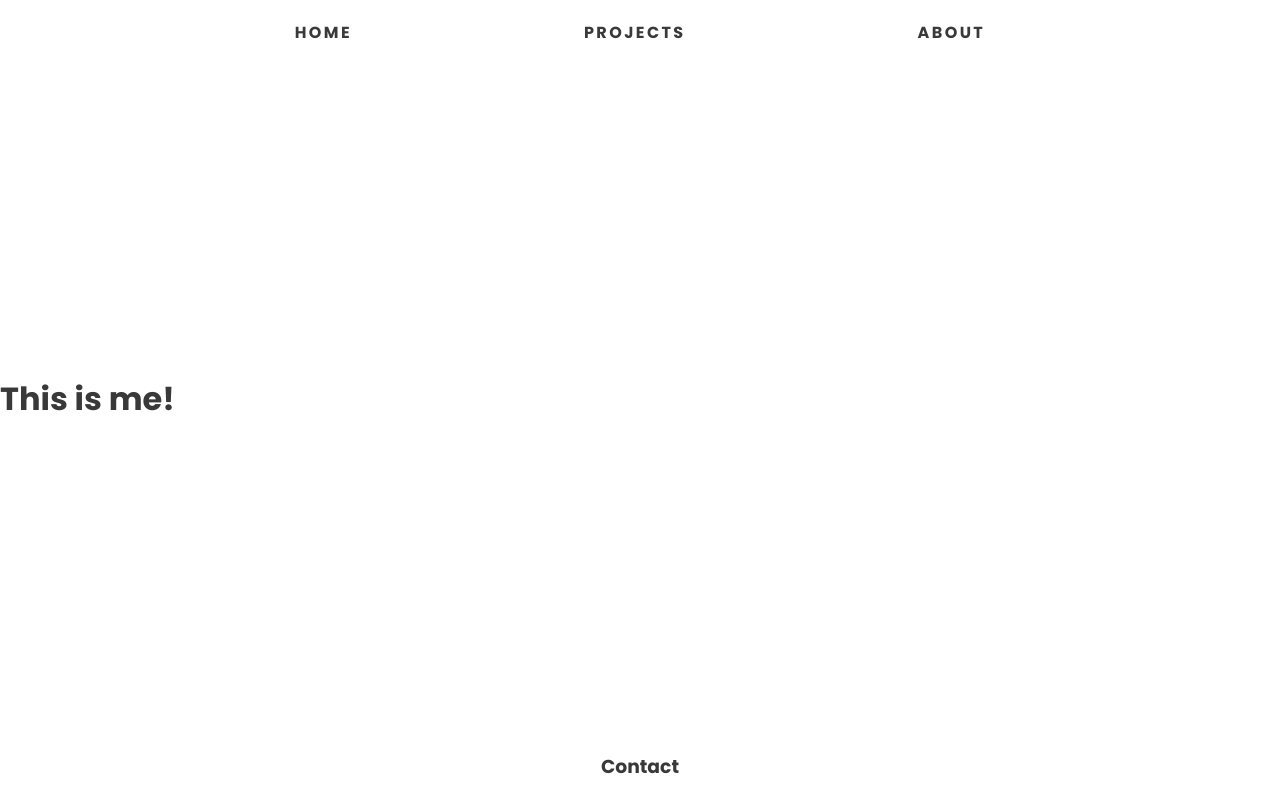
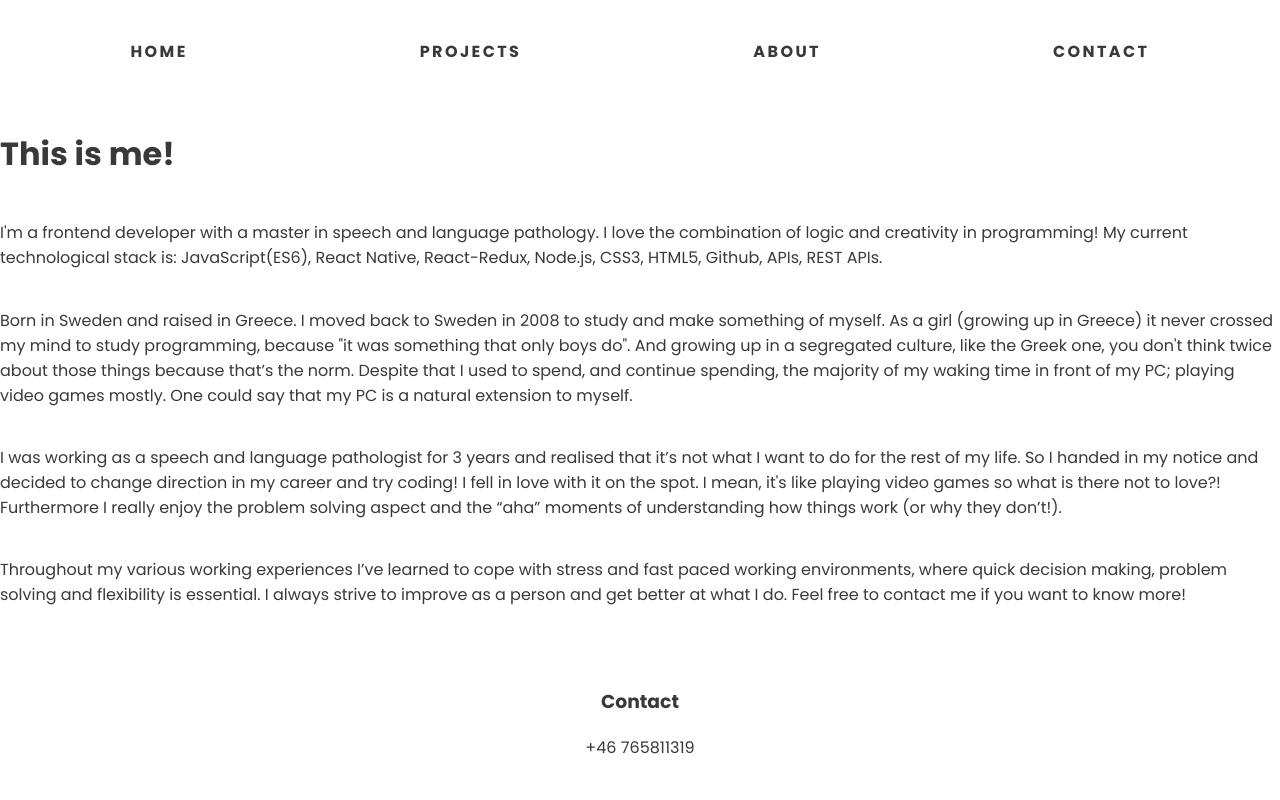
Before and after one commit to anndimi/portfolio-annadimi, a React (Create React App) app in the folder frontend/: page /about in a window 1280 px wide. Built offline with nearby package versions, Linux system fonts and the light colour scheme; no server answers.

Commit message:
added project images to database, started styling of project page

```diff
--- a/frontend/public/index.html
+++ b/frontend/public/index.html
@@ -1,23 +1,25 @@
 <!DOCTYPE html>
 <html lang="en">
-
   <head>
     <meta charset="utf-8" />
-  <link rel="icon" href="%PUBLIC_URL%/favicon.ico" />
     <meta name="viewport" content="width=device-width, initial-scale=1" />
     <meta name="theme-color" content="#000000" />
-  <meta name="description" content="Web site created using create-react-app" />
-  <link rel="apple-touch-icon" href="%PUBLIC_URL%/logo192.png" />
+    <meta
+      name="description"
+      content="Web site created using create-react-app"
+    />
+
     <!--
       manifest.json provides metadata used when your web app is installed on a
       user's mobile device or desktop. See https://developers.google.com/web/fundamentals/web-app-manifest/
     -->
     <link rel="manifest" href="%PUBLIC_URL%/manifest.json" />
-  <link rel="preconnect" href="https://fonts.googleapis.com">
-  <link rel="preconnect" href="https://fonts.gstatic.com" crossorigin>
+    <link rel="preconnect" href="https://fonts.googleapis.com" />
+    <link rel="preconnect" href="https://fonts.gstatic.com" crossorigin />
     <link
       href="https://fonts.googleapis.com/css2?family=Poppins:ital,wght@0,100;0,200;0,300;0,400;0,500;0,600;0,700;1,100;1,200;1,300;1,400&display=swap"
-    rel="stylesheet">
+      rel="stylesheet"
+    />
     <!--
       Notice the use of %PUBLIC_URL% in the tags above.
       It will be replaced with the URL of the `public` folder during the build.
@@ -44,5 +46,4 @@
       To create a production bundle, use `npm run build` or `yarn build`.
     -->
   </body>
-
 </html>
--- a/frontend/src/App.js
+++ b/frontend/src/App.js
@@ -5,6 +5,7 @@ import Home from './pages/Home'
 import ProjectsPage from './pages/ProjectsPage'
 import ProjectPage from './pages/ProjectPage'
 import About from './pages/About'
+import Contact from './pages/Contact'
 import Footer from './elements/Footer'
 import './App.css'
 
@@ -34,12 +35,14 @@ const App = () => {
             path="/projects"
             element={<ProjectsPage projects={projects} />}
           />
-
-          <Route path="/projects/:name" element={<ProjectPage />} />
-
+          <Route
+            path="/projects/:name"
+            element={<ProjectPage githubProjects={projects} />}
+          />
           <Route path="/about" element={<About user={user} />} />
+          <Route path="/contact" element={<Contact user={user} />} />
         </Routes>
-        <Footer />
+        <Footer user={user} />
       </BrowserRouter>
     </div>
   )
--- a/frontend/src/elements/Footer.js
+++ b/frontend/src/elements/Footer.js
@@ -1,11 +1,16 @@
 import React from 'react'
 import styled from 'styled-components'
 
-const Footer = () => {
+const Footer = ({ user }) => {
   return (
     <>
       <FooterContainer>
         <h3>Contact</h3>
+        <FooterInfoContainer>
+          <span>+46 765811319</span>
+          <span>{user.email}</span>
+          <span>{user.company}</span>
+        </FooterInfoContainer>
       </FooterContainer>
     </>
   )
@@ -15,7 +20,16 @@ export default Footer
 
 const FooterContainer = styled.div`
   display: flex;
-  justify-content: space-around;
-  gap: 15vw;
+  flex-direction: column;
+  justify-content: center;
+  padding: 5vh 0 5vh 0;
   margin: 0 auto;
+  h3 {
+    text-align: center;
+  }
 `
+
+const FooterInfoContainer = styled.div`
+  display: flex;
+  flex-direction: column;
+`
--- a/frontend/src/elements/Navbar.js
+++ b/frontend/src/elements/Navbar.js
@@ -9,6 +9,7 @@ const NavBar = () => {
         <Link to="/">Home</Link>
         <Link to="/projects">Projects</Link>
         <Link to="/about">About</Link>
+        <Link to="/contact">Contact</Link>
       </NavbarContainer>
     </>
   )
@@ -21,7 +22,7 @@ const NavbarContainer = styled.div`
   justify-content: space-around;
   align-items: center;
   gap: 15vw;
-  height: 8vh;
+  padding: 3vh 0 3vh 0;
   margin: 0 auto;
   a {
     color: #393939;
--- a/frontend/src/pages/About.js
+++ b/frontend/src/pages/About.js
@@ -1,9 +1,45 @@
 import React from 'react'
+import styled from 'styled-components'
 
 const About = ({ user }) => {
   return (
     <>
       <h1>This is me!</h1>
+      <p>
+        I'm a frontend developer with a master in speech and language pathology.
+        I love the combination of logic and creativity in programming! My
+        current technological stack is: JavaScript(ES6), React Native,
+        React-Redux, Node.js, CSS3, HTML5, Github, APIs, REST APIs.
+      </p>
+
+      <p>
+        Born in Sweden and raised in Greece. I moved back to Sweden in 2008 to
+        study and make something of myself. As a girl (growing up in Greece) it
+        never crossed my mind to study programming, because "it was something
+        that only boys do". And growing up in a segregated culture, like the
+        Greek one, you don't think twice about those things because that’s the
+        norm. Despite that I used to spend, and continue spending, the majority
+        of my waking time in front of my PC; playing video games mostly. One
+        could say that my PC is a natural extension to myself.
+      </p>
+
+      <p>
+        I was working as a speech and language pathologist for 3 years and
+        realised that it’s not what I want to do for the rest of my life. So I
+        handed in my notice and decided to change direction in my career and try
+        coding! I fell in love with it on the spot. I mean, it's like playing
+        video games so what is there not to love?! Furthermore I really enjoy
+        the problem solving aspect and the “aha” moments of understanding how
+        things work (or why they don’t!).
+      </p>
+
+      <p>
+        Throughout my various working experiences I’ve learned to cope with
+        stress and fast paced working environments, where quick decision making,
+        problem solving and flexibility is essential. I always strive to improve
+        as a person and get better at what I do. Feel free to contact me if you
+        want to know more!
+      </p>
     </>
   )
 }
--- /dev/null
+++ b/frontend/src/pages/Contact.js
@@ -0,0 +1,11 @@
+import React from 'react'
+
+const Contact = () => {
+  return (
+    <>
+      <h1>This is a contact!</h1>
+    </>
+  )
+}
+
+export default Contact
--- a/frontend/src/pages/Home.js
+++ b/frontend/src/pages/Home.js
@@ -24,9 +24,11 @@ const Home = ({ user, projects }) => {
         <FeaturedProjectsWrapper>
           {featuredProjects.map((project) => (
             <FeaturedProjectsContainer key={project.name}>
-              <Link to={`/projects/${project.name}`}>{project.name}</Link>
-              <a href={project.htmlUrl}>
-                <img src={githubIcon} alt="Github" style={{ width: 70 }} />
+              <Link to={`/projects/${project.name}`} className="project-link">
+                {project.name}
+              </Link>
+              <a href={project.htmlUrl} className="github-icon">
+                <img src={githubIcon} alt="GitHub" />
               </a>
               {/* {project.topics.map((topic) => (
               <p>{topic}</p>
@@ -62,9 +64,23 @@ const FeaturedProjectsWrapper = styled.div`
 const FeaturedProjectsContainer = styled.div`
   display: flex;
   justify-content: center;
-  flex-direction: column;
+  align-items: center;
   flex-wrap: wrap;
-  a {
+
+  img {
+    width: 35px;
+    transition: transform 0.2s;
+    :hover {
+      transform: scale(1.2);
+    }
+  }
+
+  .github-icon {
+    all: initial;
+    cursor: pointer;
+  }
+
+  .project-link {
     color: #393939;
     text-transform: uppercase;
     text-decoration: none;
@@ -74,7 +90,7 @@ const FeaturedProjectsContainer = styled.div`
     padding: 15px 20px;
     position: relative;
   }
-  a:after {
+  .project-link:after {
     background: none repeat scroll 0 0 transparent;
     bottom: 0;
     content: '';
@@ -86,11 +102,8 @@ const FeaturedProjectsContainer = styled.div`
     transition: width 0.3s ease 0s, left 0.3s ease 0s;
     width: 0;
   }
-  a:hover:after {
+  .project-link:hover:after {
     width: 100%;
     left: 0;
   }
-  img {
-    text-decoration: none;
-  }
 `
--- a/frontend/src/pages/ProjectPage.js
+++ b/frontend/src/pages/ProjectPage.js
@@ -1,10 +1,10 @@
 import React, { useEffect, useState } from 'react'
 import { useParams } from 'react-router-dom'
+import styled from 'styled-components'
 
 const ProjectPage = () => {
   const [project, setProject] = useState({})
   const { name } = useParams()
-  console.log(name)
 
   useEffect(() => {
     fetch(`http://localhost:8080/projects/${name}`)
@@ -28,11 +28,60 @@ const ProjectPage = () => {
 
   return (
     <>
-      <h1>{project.name}</h1>
-      <img src={project.img} />
-      <p>{project.description}</p>
+      <SingleProjectContainer>
+        <h1>{project.name}</h1>
+        <img src={project.img} alt={project.name} />
+        <p>{project.long_description}</p>
+        <a href={project.homepage} target="_blank" className="project-homepage">
+          View it live!
+        </a>
+      </SingleProjectContainer>
     </>
   )
 }
 
 export default ProjectPage
+
+const SingleProjectContainer = styled.div`
+  display: flex;
+  flex-direction: column;
+  margin: 0 auto;
+  h1 {
+    text-align: center;
+  }
+  img {
+    width: 650px;
+    height: auto;
+    align-self: center;
+    border-radius: 0.5em;
+    background-position: center;
+    background-repeat: no-repeat;
+    background-size: cover;
+  }
+  .project-homepage {
+    color: #393939;
+    text-transform: uppercase;
+    text-decoration: none;
+    letter-spacing: 0.15em;
+    font-weight: bold;
+    display: inline-block;
+    padding: 15px 20px;
+    position: relative;
+  }
+  .project-homepage:after {
+    background: none repeat scroll 0 0 transparent;
+    bottom: 0;
+    content: '';
+    display: block;
+    height: 2px;
+    left: 50%;
+    position: absolute;
+    background: #393939;
+    transition: width 0.3s ease 0s, left 0.3s ease 0s;
+    width: 0;
+  }
+  .project-homepage:hover:after {
+    width: 100%;
+    left: 0;
+  }
+`
--- a/frontend/src/pages/ProjectsPage.js
+++ b/frontend/src/pages/ProjectsPage.js
@@ -4,15 +4,20 @@ import githubIcon from '../assets/github-icon.png'
 import styled from 'styled-components'
 
 const ProjectsPage = ({ projects }) => {
+  const projectsList = projects.filter(
+    (project) => project.topics.includes('display-project') === true
+  )
+
   return (
     <>
-      <h1>This is all projects page!</h1>
       <ProjectsListWrapper>
-        {projects.map((project) => (
+        {projectsList.map((project) => (
           <ProjectsListContainer key={project.name}>
-            <Link to={`/projects/${project.name}`}>{project.name}</Link>
-            <a href={project.htmlUrl}>
-              <img src={githubIcon} alt="Github" style={{ width: 70 }} />
+            <Link to={`/projects/${project.name}`} className="project-link">
+              {project.name}
+            </Link>
+            <a href={project.htmlUrl} className="github-icon">
+              <img src={githubIcon} alt="Github" style={{ width: 35 }} />
             </a>
           </ProjectsListContainer>
         ))}
@@ -26,16 +31,27 @@ export default ProjectsPage
 const ProjectsListWrapper = styled.div`
   display: flex;
   flex-wrap: wrap;
-  justify-content: center;
-  align-items: center;
+  justify-content: space-around;
   margin: 0 auto;
   gap: 1vw;
+  padding: 8em;
 `
 
 const ProjectsListContainer = styled.div`
   display: flex;
-  flex-direction: column;
-  a {
+  align-items: center;
+  .github-icon {
+    all: initial;
+    cursor: pointer;
+  }
+  img {
+    width: 35px;
+    transition: transform 0.2s;
+    :hover {
+      transform: scale(1.2);
+    }
+  }
+  .project-link {
     color: #393939;
     text-transform: uppercase;
     text-decoration: none;
@@ -45,7 +61,7 @@ const ProjectsListContainer = styled.div`
     padding: 15px 20px;
     position: relative;
   }
-  a:after {
+  .project-link:after {
     background: none repeat scroll 0 0 transparent;
     bottom: 0;
     content: '';
@@ -57,7 +73,7 @@ const ProjectsListContainer = styled.div`
     transition: width 0.3s ease 0s, left 0.3s ease 0s;
     width: 0;
   }
-  a:hover:after {
+  .project-link:hover:after {
     width: 100%;
     left: 0;
   }
```
Also changed, not shown: frontend/public/manifest.json, 1 other file (tests, documents, lock files or other folders). Lines whose indentation alone changed are shown as unchanged.
